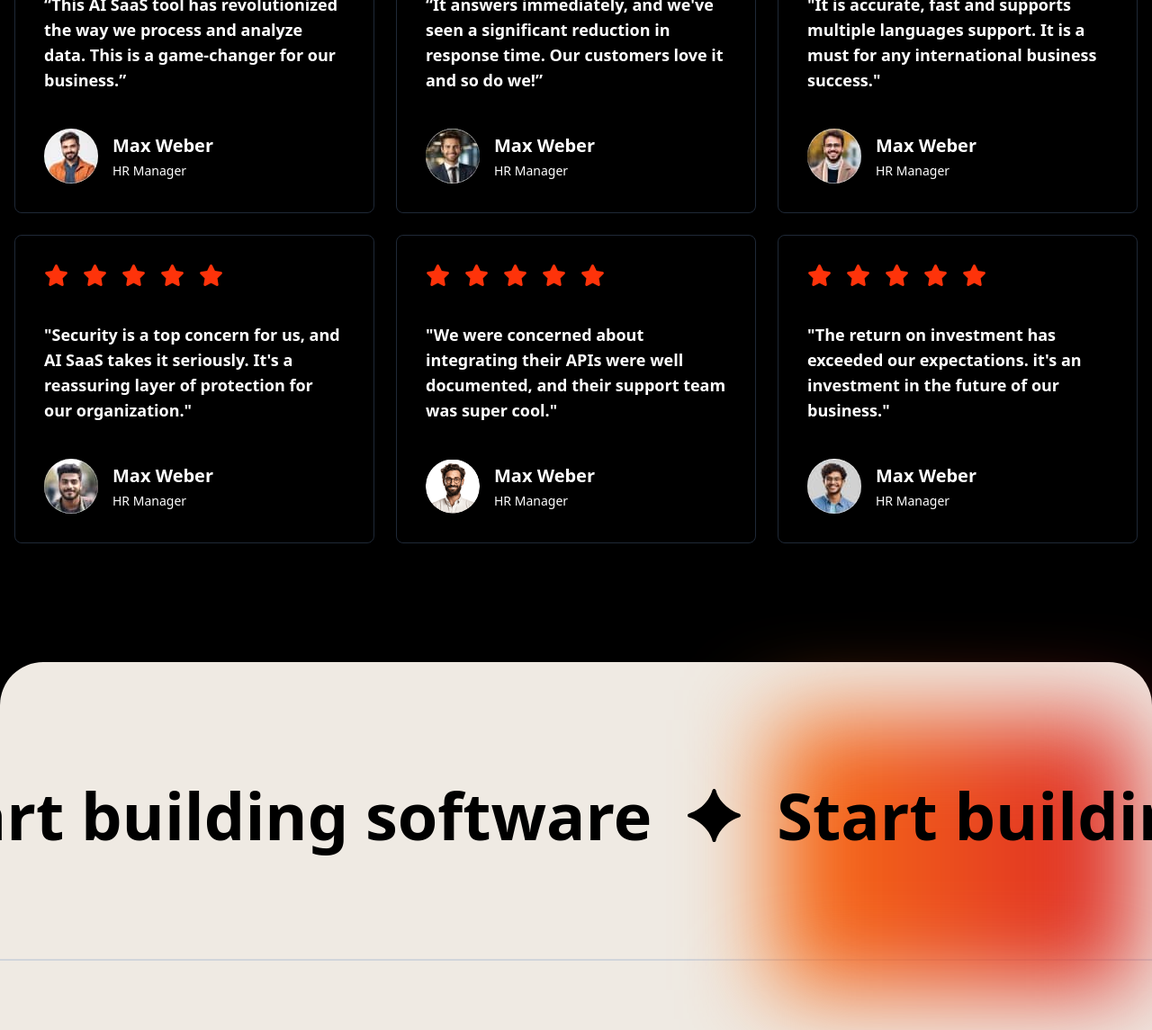
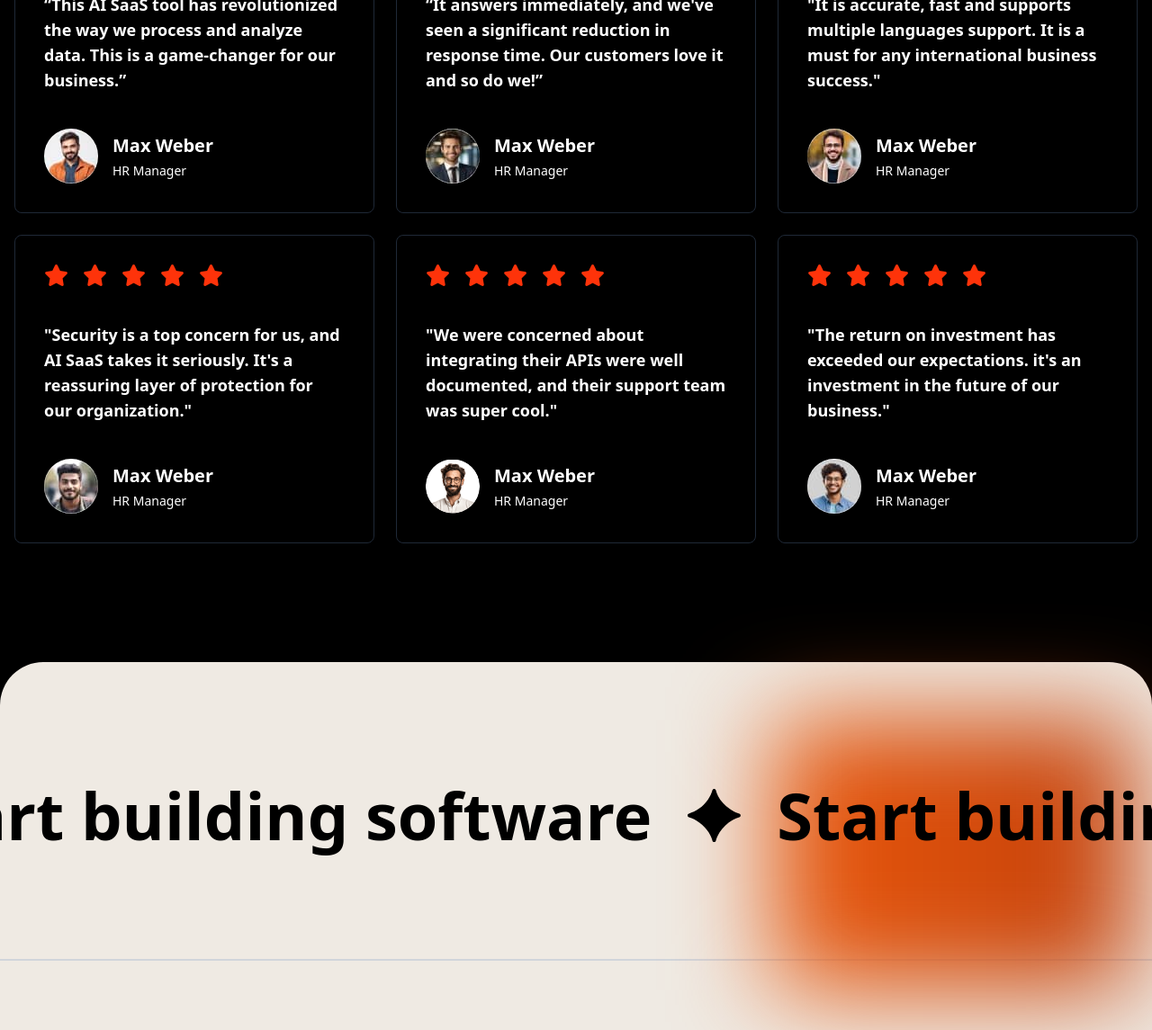
Before and after one commit to Hanhkim11/ThucHanhtailwind, a website: page index.html in a window 1280 px wide. Shown: the part 2944-4089 px from the top of the page at 90% size. Drawn offline with nearby package versions, Linux system fonts and the light colour scheme.

Commit message:
đẩy code lên

```diff
--- a/index.html
+++ b/index.html
@@ -15,10 +15,11 @@
 </head>
 
 <body>
-  <main class="relative">
+
+  <main>
     <!-- AI-Powered -->
     <section class="py-20 mx-8 animate__animated animate__fadeInUp wow md:px-0 lg:px-0">
-      <div class="bg-black rounded-[50px] flex flex-col lg:flex-row justify-center">
+      <div class="bg-black rounded-[50px] flex flex-col lg:flex-row justify-center ">
         <!-- Image -->
         <div class="lg:w-[40%] relative">
           <div class="absolute top-[50%] left-[50%] translate-x-[-50%] translate-y-[-50%] w-[120px] h-[120px]">
@@ -237,7 +238,7 @@
     </section>
 
     <!-- feedback -->
-    <div class="bg-black pb-28">
+    <div class="relative bg-black pb-28">
       <section class="container px-5 mx-auto text-white md:py-0 md:px-4 lg:py-5">
         <h1 class="py-20 mx-auto font-bold text-center animate__animated animate__fadeInUp wow lg:text-7xl">
           Positive feedback <br />from our users
@@ -378,8 +379,11 @@
       <div class="mx-auto md:py-0 bg-[#EFEAE3] rounded-t-[2rem] lg:rounded-t-[3rem] relative">
         <div class="pt-16 pb-16 overflow-hidden">
           <div
-            class="bg-gradient-to-r from-orange-500 to-red-600 filter blur-[50px] w-[400px] h-[300px] absolute top-[2] right-5">
+            class="bg-gradient-to-r from-orange-600 to-orange-700 filter blur-[55px] w-[400px] h-[300px] absolute top-[10] right-5">
           </div>
+          <!-- <div
+            class="bg-orange-gradient-2 blur-55 absolute -left-[10px] top-[40%] -z-[1] h-[800px] w-[500px] -rotate-[-9.022deg] rounded-[360px]">
+          </div> -->
           <div
             class="flex w-full h-full gap-4 font-bold text-8xl animate-rigtToLeft whitespace-nowrap py-[60px] xl:pb-[60px] xl:pt-[70px]">
             <div class="footer-text-slider flex w-full items-center gap-x-[40px] whitespace-nowrap">
@@ -477,7 +481,7 @@
       class="bg-orange-gradient-1 blur-55 absolute -left-[10px] top-[64%] -z-[1] h-[400px] w-[400px] -rotate-[-9.022deg] rounded-[400px]">
     </div>
     <div
-      class="bg-orange-gradient-2 blur-55 absolute -left-[0px] top-[15%] -z-[1] h-[600px] w-[400px] -rotate-[-9.022deg] rounded-[360px]">
+      class="bg-orange-gradient-2 blur-55 absolute -left-[10px] top-[40%] -z-[1] h-[800px] w-[500px] -rotate-[-9.022deg] rounded-[360px]">
     </div>
 
   </main>
```
Also changed, not shown: src/output.css.
